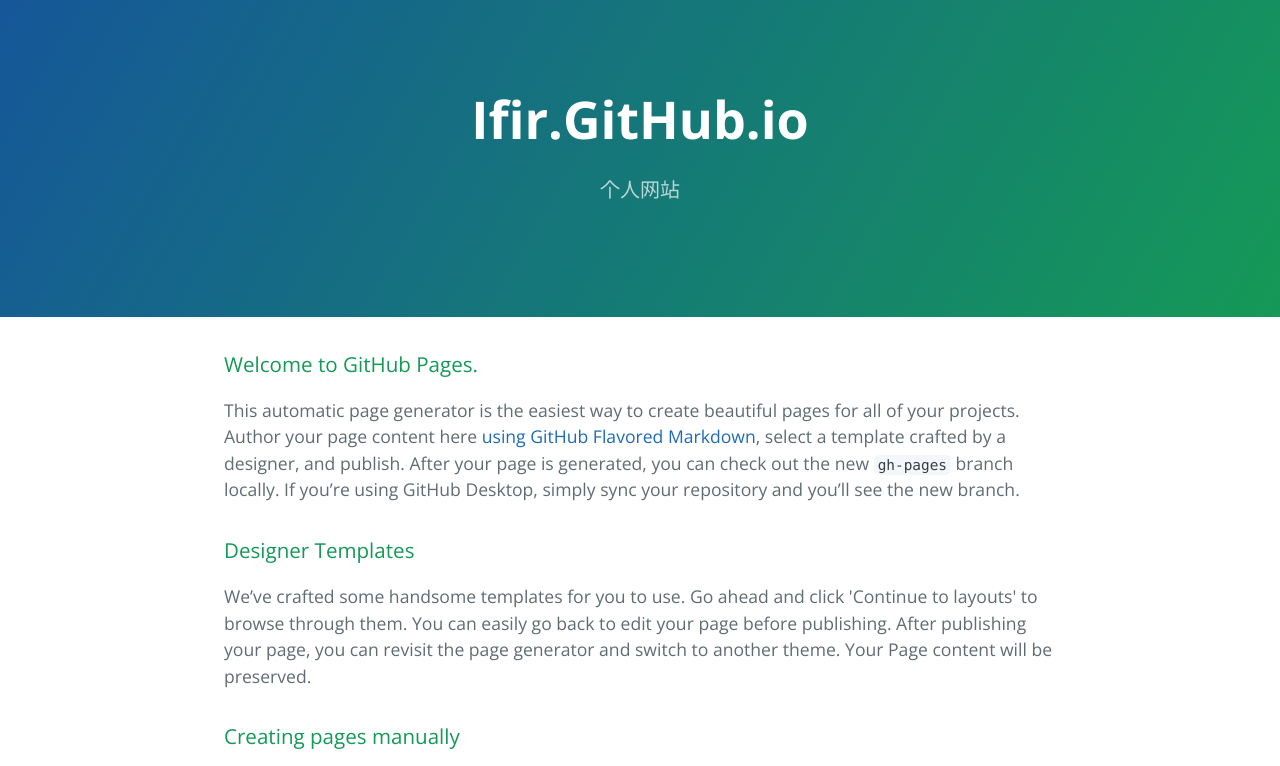
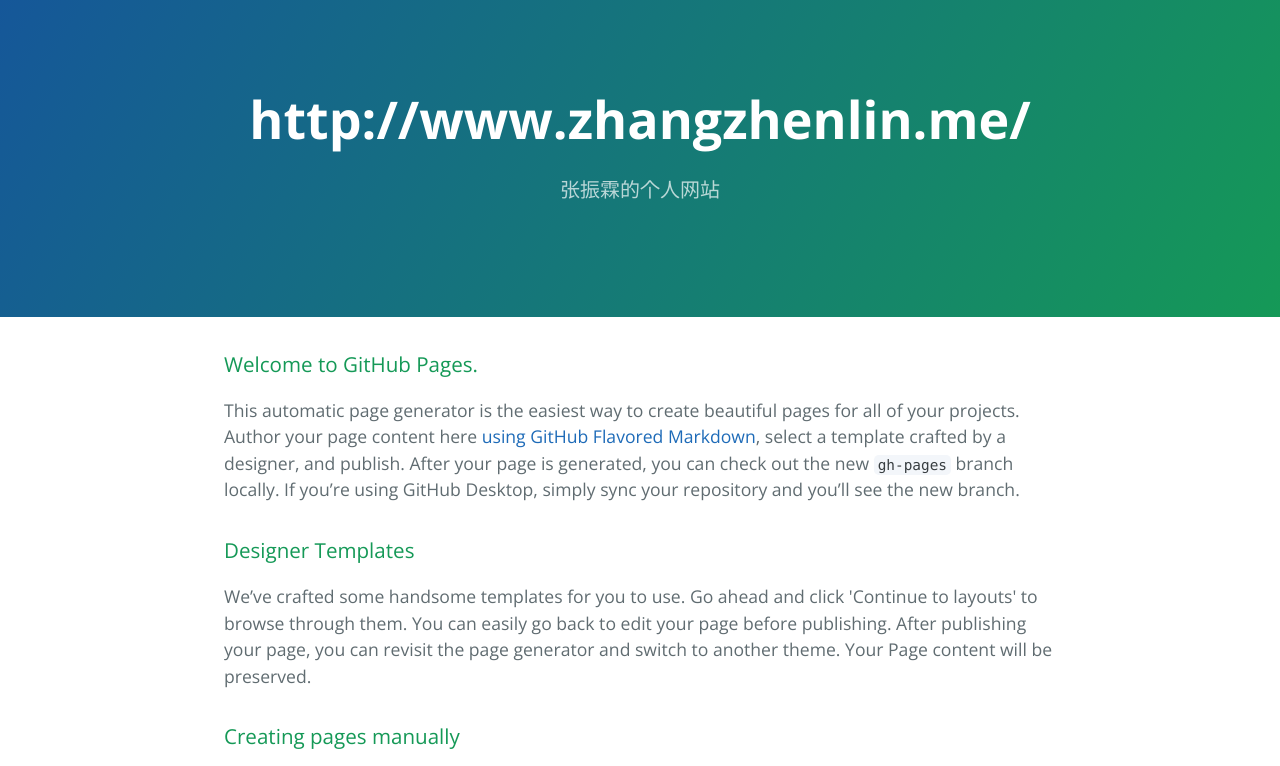
Before and after one commit to ifir/ifir.github.io, a plain HTML site: page index.html in a window 1280 px wide. Shown: the top 766 px of the page. Drawn offline with nearby package versions, Linux system fonts and the light colour scheme.

Commit message:
Update index.html
test

```diff
--- a/index.html
+++ b/index.html
@@ -11,8 +11,8 @@
   </head>
   <body>
     <section class="page-header">
-      <h1 class="project-name">Ifir.GitHub.io</h1>
-      <h2 class="project-tagline">个人网站</h2>
+      <h1 class="project-name">http://www.zhangzhenlin.me/</h1>
+      <h2 class="project-tagline">张振霖的个人网站</h2>
     </section>
 
     <section class="main-content">
```
